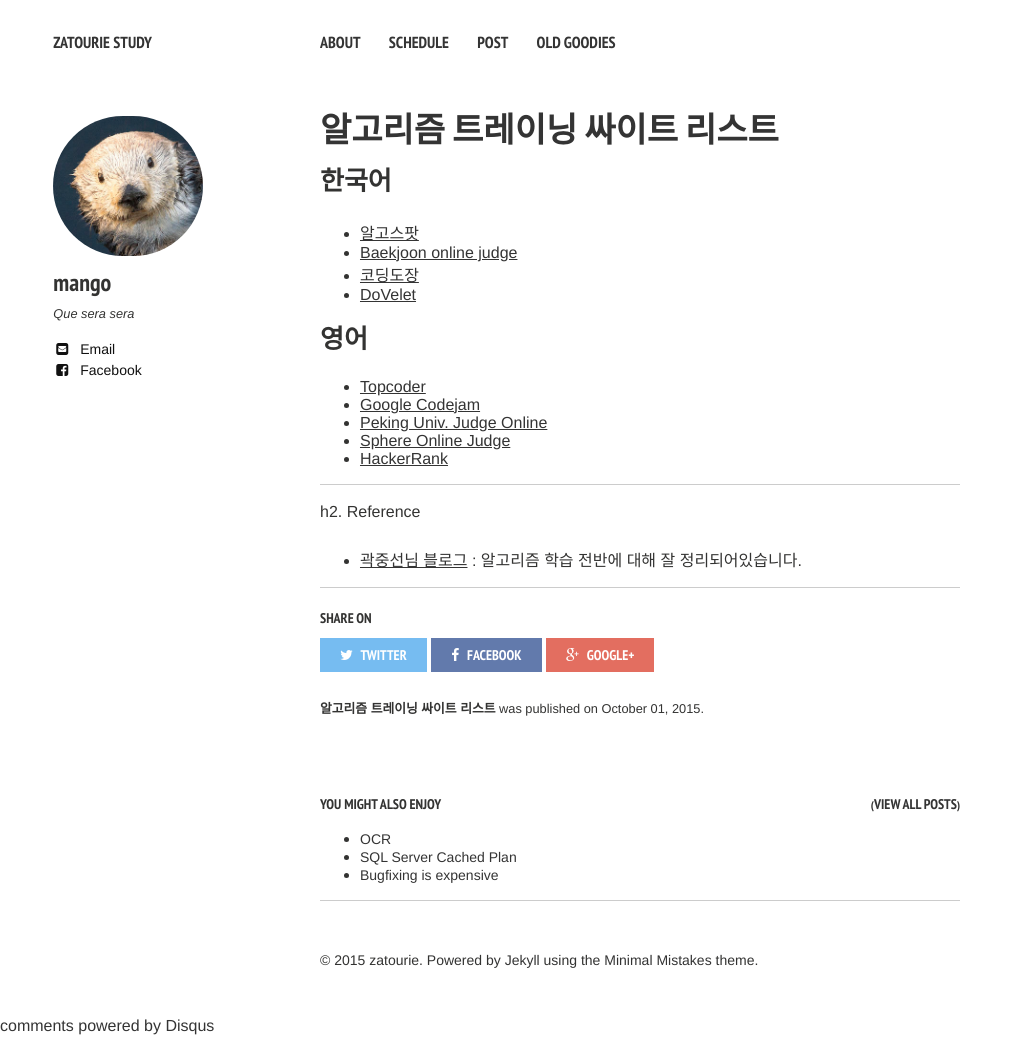
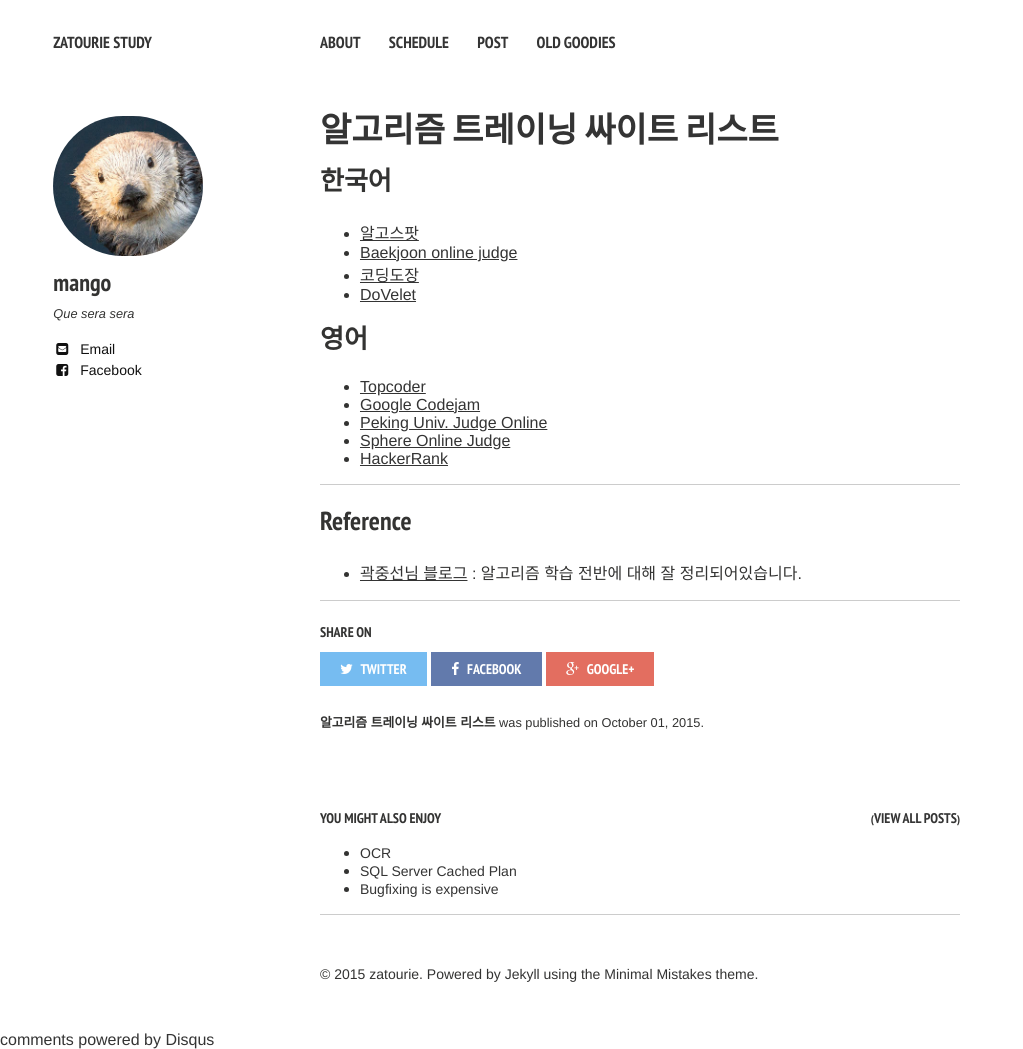
Before and after one commit to zatourie/zatourie.github.io, a Jekyll site: the page built from _posts/2015-10-01-algorithm_training.md, in a window 1280 px wide. Shown: the whole page, without its empty margins (0-1023 px from the left). Built offline with Jekyll 4.4.1, drawn with Linux system fonts in a browser that asks for light colours; nearby versions of some CDN libraries; comment, search, counter and statistics services are not loaded.

Commit message:
fix markup

```diff
--- a/_posts/2015-10-01-algorithm_training.md
+++ b/_posts/2015-10-01-algorithm_training.md
@@ -27,6 +27,6 @@
 
 ----
 
-h2. Reference
+## Reference
 
 * [곽중선님 블로그](http://sunnykwak.tistory.com/86) : 알고리즘 학습 전반에 대해 잘 정리되어있습니다.
```
